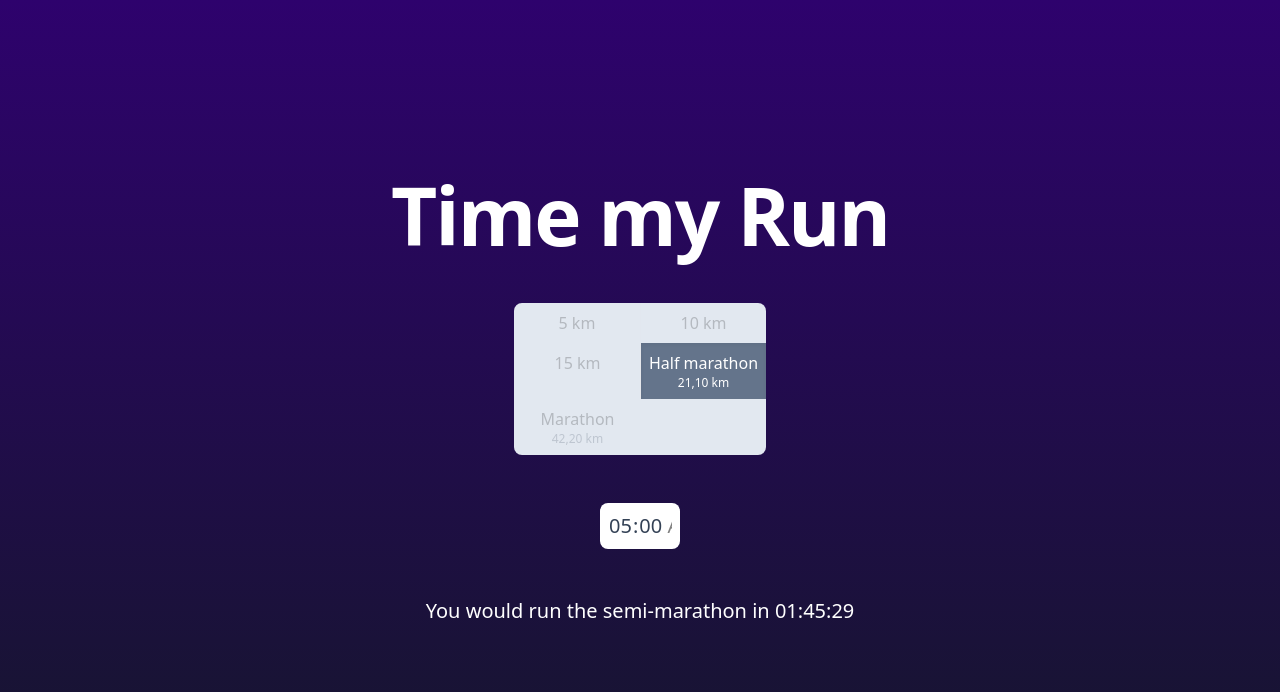
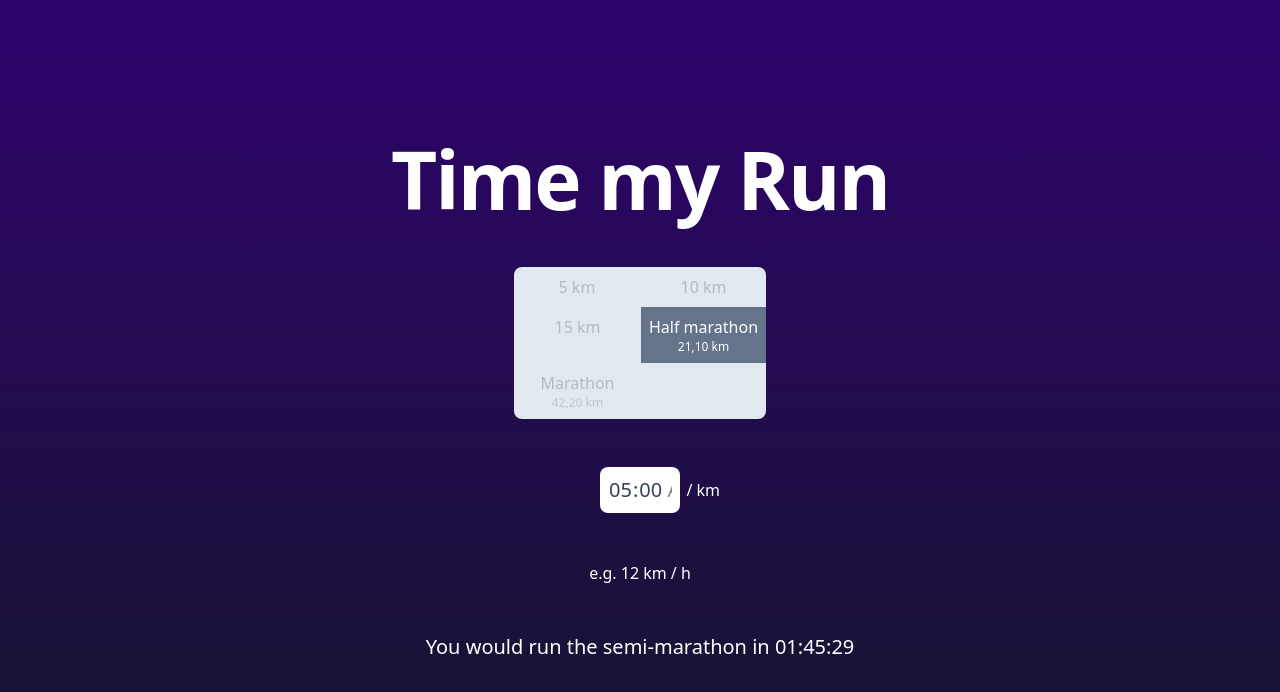
Before and after one commit to ndgdl/timemyrun, a Next.js app: page / in a window 1280 px wide. Shown: the top 692 px of the page. Built offline with nearby package versions, Linux system fonts and the light colour scheme.

Commit message:
feat: add km/h time indication

```diff
--- a/src/components/TimeInput.tsx
+++ b/src/components/TimeInput.tsx
@@ -10,7 +10,9 @@ interface TimeInputProps {
 
 function TimeInput({ time, setTime, className }: TimeInputProps) {
   return (
+    <div className="relative">
       <input
+        id="run-time"
         type="time"
         min="00:00"
         max="10:00"
@@ -25,6 +27,8 @@ function TimeInput({ time, setTime, className }: TimeInputProps) {
           !isNaN(parsedTime) ? setTime(parsedTime) : setTime(0)
         }}
       />
+      <label htmlFor="run-time" className="absolute -right-1/2 top-1/2 -translate-y-1/2 text-white"> / km</label>
+    </div>
   );
 }
 
--- a/src/pages/index.tsx
+++ b/src/pages/index.tsx
@@ -6,14 +6,14 @@ import TimeInput from "~/components/TimeInput";
 import ToggleRun from "~/components/ToggleRun";
 import computeTotalTime from "~/helpers/computeTotalTime";
 import { DISTANCE_SEMIMARATHON } from "~/helpers/distanceConstants";
-import { DEFAULT_AVERAGE_TIME } from "~/helpers/timeConstants";
+import { DEFAULT_AVERAGE_TIME, HOUR } from "~/helpers/timeConstants";
 
 const Home: NextPage = () => {
   const [time, setTime] = useState(DEFAULT_AVERAGE_TIME);
   const [distance, setDistance] = useState(DISTANCE_SEMIMARATHON);
 
   const { hours, minutes, seconds } = computeTotalTime({ runningSpeedPerKm: time, totalDistance: distance })
-
+  const otherTime = Math.floor((HOUR / time) * 100) / 100;
   return (
     <>
       <Head>
@@ -35,6 +35,7 @@ const Home: NextPage = () => {
             setTime={setTime}
             className="w-20 text-center text-xl rounded-lg bg-white p-2"
           />
+          <p className="text-white">e.g. {otherTime} km / h</p>
           <Results distance={distance} hours={hours} minutes={minutes} seconds={seconds}/>
         </div>
       </main>
```
Lines whose indentation alone changed are shown as unchanged.
